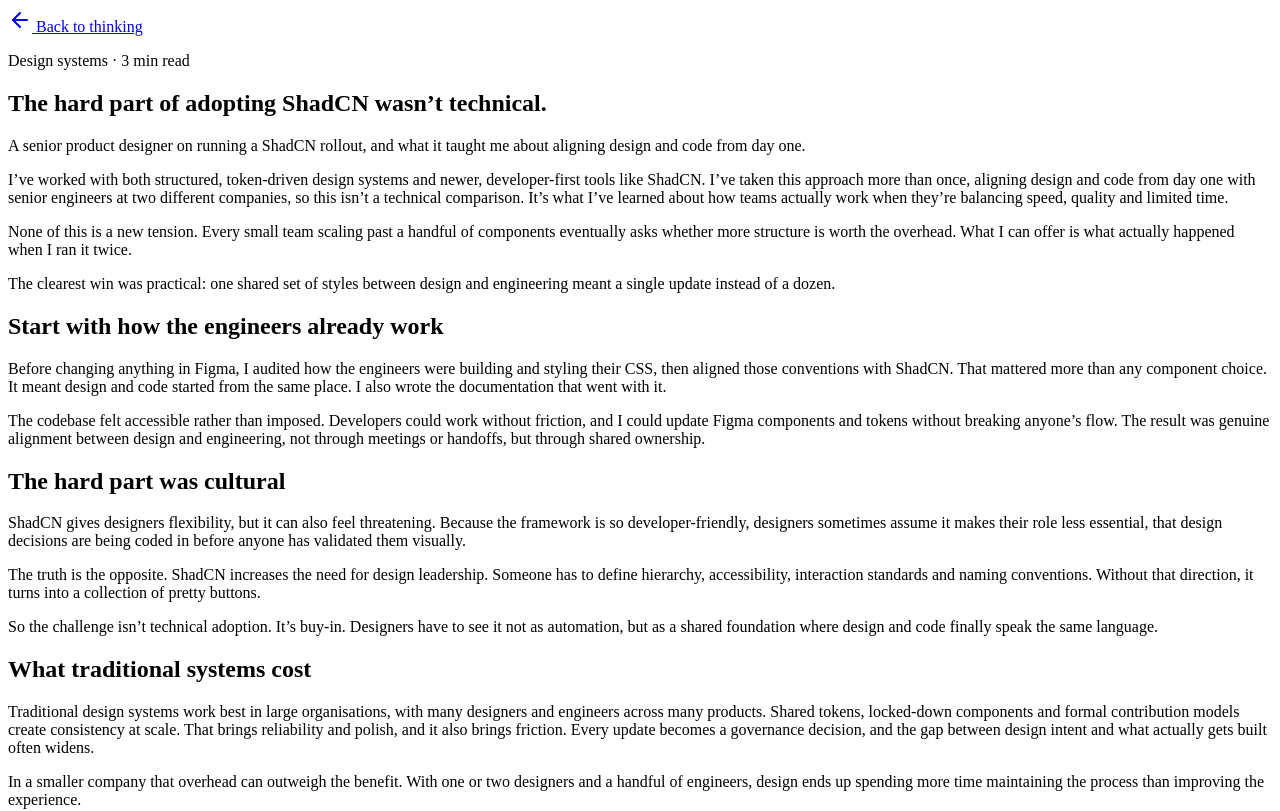
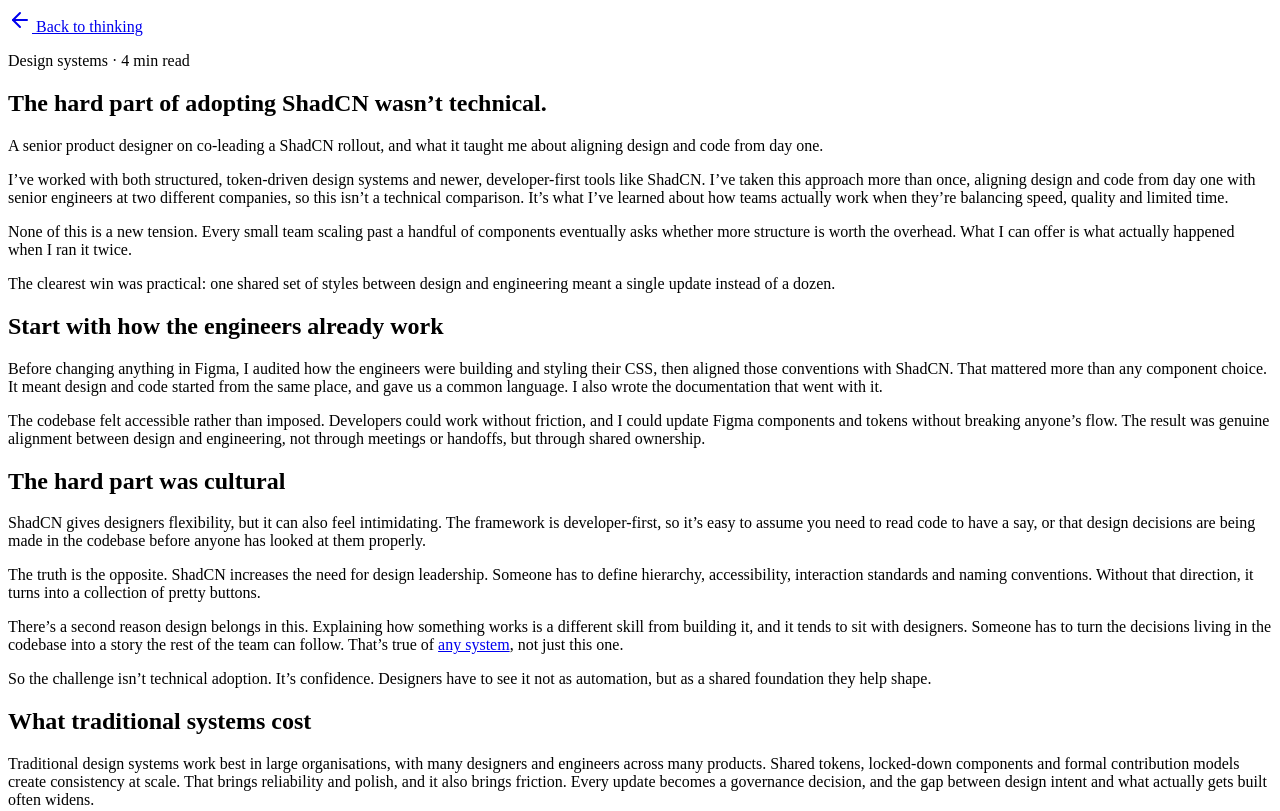
Before and after one commit to jadeparrish/portfolio, a Next.js app: page /thinking/shadcn in a window 1280 px wide. Shown: the top 811 px of the page. Built offline with nearby package versions, Linux system fonts and the light colour scheme.

Commit message:
Update page.js

```diff
--- a/app/thinking/shadcn/page.js
+++ b/app/thinking/shadcn/page.js
@@ -5,8 +5,19 @@ import { ArticleFooter, SiteFooter } from '../../caseStudiesData';
 
 export const metadata = {
   title: "The hard part of adopting ShadCN wasn't technical: Jade Parrish",
-  description: 'A senior product designer on running a ShadCN rollout, and why aligning design and code from day one saves real time.',
+  description: 'A senior product designer on co-leading a ShadCN rollout, and why aligning design and code from day one saves real time.',
 };
+
+function InlineLink({ href, children }) {
+  return (
+    <Link
+      href={href}
+      className="underline underline-offset-4 decoration-neutral-300 hover:decoration-[#A47864] hover:text-[#A47864] transition-colors"
+    >
+      {children}
+    </Link>
+  );
+}
 
 function Heading({ children }) {
   return (
@@ -31,13 +42,13 @@ export default function ShadcnArticle() {
         {/* Title */}
         <section className="pb-8 border-b border-neutral-200/80">
           <p className="text-[11px] uppercase tracking-[0.2em] font-medium text-neutral-400 mb-4">
-            Design systems &middot; 3 min read
+            Design systems &middot; 4 min read
           </p>
           <h1 className="text-3xl sm:text-4xl lg:text-5xl font-serif font-normal leading-[1.15] tracking-tight text-neutral-900 mb-6">
             The hard part of adopting ShadCN wasn&rsquo;t technical.
           </h1>
           <p className="text-neutral-600 text-base sm:text-lg leading-relaxed max-w-xl">
-            A senior product designer on running a ShadCN rollout, and what it taught me
+            A senior product designer on co-leading a ShadCN rollout, and what it taught me
             about aligning design and code from day one.
           </p>
         </section>
@@ -69,9 +80,10 @@ export default function ShadcnArticle() {
             <div className="space-y-4">
               <p>
                 Before changing anything in Figma, I audited how the engineers were
-                building and styling their CSS, then aligned those conventions with ShadCN. That mattered more than any component choice. It
-                meant design and code started from the same place. I also wrote the
-                documentation that went with it.
+                building and styling their CSS, then aligned those conventions with
+                ShadCN. That mattered more than any component choice. It meant design and
+                code started from the same place, and gave us a common language. I also
+                wrote the documentation that went with it.
               </p>
               <p>
                 The codebase felt accessible rather than imposed. Developers could work
@@ -87,10 +99,10 @@ export default function ShadcnArticle() {
             <Heading>The hard part was cultural</Heading>
             <div className="space-y-4">
               <p>
-                ShadCN gives designers flexibility, but it can also feel threatening.
-                Because the framework is so developer-friendly, designers sometimes assume
-                it makes their role less essential, that design decisions are being coded
-                in before anyone has validated them visually.
+                ShadCN gives designers flexibility, but it can also feel intimidating.
+                The framework is developer-first, so it&rsquo;s easy to assume you need to
+                read code to have a say, or that design decisions are being made in the
+                codebase before anyone has looked at them properly.
               </p>
               <p>
                 The truth is the opposite. ShadCN increases the need for design
@@ -99,9 +111,17 @@ export default function ShadcnArticle() {
                 collection of pretty buttons.
               </p>
               <p>
-                So the challenge isn&rsquo;t technical adoption. It&rsquo;s buy-in.
+                There&rsquo;s a second reason design belongs in this. Explaining how
+                something works is a different skill from building it, and it tends to sit
+                with designers. Someone has to turn the decisions living in the codebase
+                into a story the rest of the team can follow. That&rsquo;s true of{' '}
+                <InlineLink href="/thinking/undocumented">any system</InlineLink>, not
+                just this one.
+              </p>
+              <p>
+                So the challenge isn&rsquo;t technical adoption. It&rsquo;s confidence.
                 Designers have to see it not as automation, but as a shared foundation
-                where design and code finally speak the same language.
+                they help shape.
               </p>
             </div>
           </div>
```
